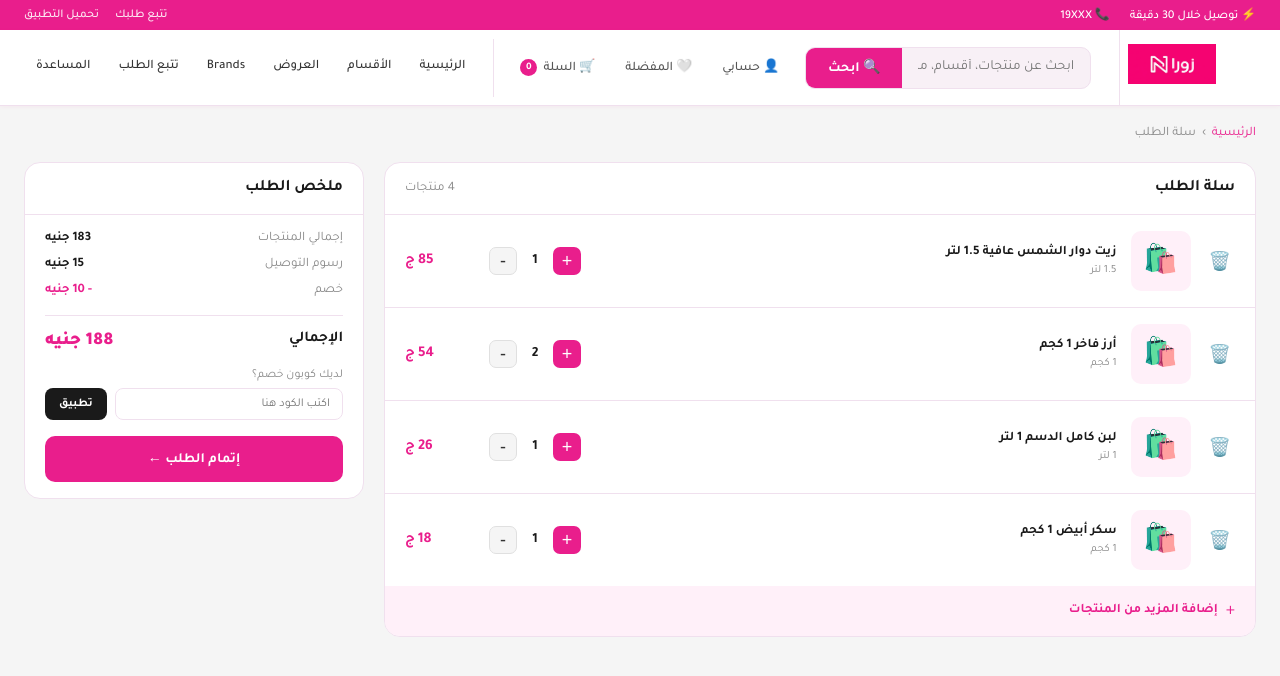
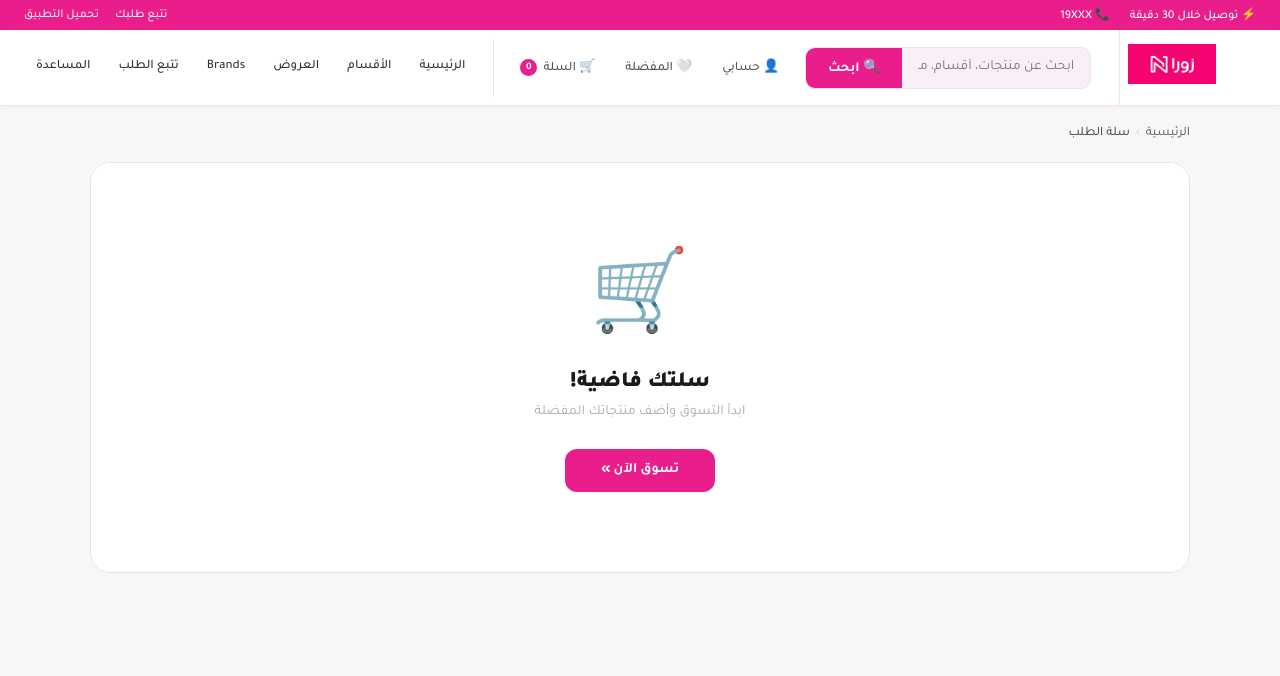
Before and after one commit to samostafa963-ship-it/zura-store, a Next.js app: page /cart in a window 1280 px wide. Shown: the top 676 px of the page. Built offline with nearby package versions, Linux system fonts and the light colour scheme.

Commit message:
cart update

```diff
--- a/app/cart/page.tsx
+++ b/app/cart/page.tsx
@@ -1,144 +1,238 @@
 'use client';
-import { useState } from 'react';
+import { useState, useEffect } from 'react';
 import Navbar from '../components/Navbar';
 
 interface CartItem {
-  id: string;
+  _id: string;
   name: string;
   price: number;
+  old_price?: number;
   image?: string;
   quantity: number;
   unit?: string;
+  category?: string;
 }
 
-const MOCK_ITEMS: CartItem[] = [
-  { id: '1', name: 'زيت دوار الشمس عافية 1.5 لتر', price: 85, quantity: 1, unit: '1.5 لتر' },
-  { id: '2', name: 'أرز فاخر 1 كجم', price: 27, quantity: 2, unit: '1 كجم' },
-  { id: '3', name: 'لبن كامل الدسم 1 لتر', price: 26, quantity: 1, unit: '1 لتر' },
-  { id: '4', name: 'سكر أبيض 1 كجم', price: 18, quantity: 1, unit: '1 كجم' },
-];
+export default function CartPage() {
+  const [items, setItems] = useState<CartItem[]>([]);
+  const [coupon, setCoupon] = useState('');
+  const [couponApplied, setCouponApplied] = useState(false);
+  const [mounted, setMounted] = useState(false);
 
-export default function CartPage() {
-  const [items, setItems] = useState<CartItem[]>(MOCK_ITEMS);
-  const [coupon, setCoupon] = useState('');
+  useEffect(() => {
+    setMounted(true);
+    const cart = JSON.parse(localStorage.getItem('cart') || '[]');
+    setItems(cart);
+  }, []);
+
+  const save = (updated: CartItem[]) => {
+    setItems(updated);
+    localStorage.setItem('cart', JSON.stringify(updated));
+  };
 
   const updateQty = (id: string, delta: number) => {
-    setItems(prev => prev.map(item =>
-      item.id === id ? { ...item, quantity: Math.max(0, item.quantity + delta) } : item
-    ).filter(item => item.quantity > 0));
+    const updated = items.map(i => i._id === id ? { ...i, quantity: Math.max(0, i.quantity + delta) } : i).filter(i => i.quantity > 0);
+    save(updated);
   };
 
-  const remove = (id: string) => setItems(prev => prev.filter(i => i.id !== id));
+  const remove = (id: string) => save(items.filter(i => i._id !== id));
+  const clearCart = () => save([]);
 
   const subtotal = items.reduce((s, i) => s + i.price * i.quantity, 0);
-  const delivery = 15;
-  const discount = 10;
-  const total = subtotal + delivery - discount;
+  const delivery = subtotal >= 200 ? 0 : 25;
+  const couponDiscount = couponApplied ? Math.round(subtotal * 0.1) : 0;
+  const total = subtotal + delivery - couponDiscount;
+
+  const applyCoupon = () => {
+    if (coupon.trim().toUpperCase() === 'ZURA10') setCouponApplied(true);
+    else alert('كود الخصم غير صحيح');
+  };
+
+  if (!mounted) return <><Navbar /></>;
 
   return (
     <>
       <Navbar />
-      <div style={{background:'#f5f5f5',minHeight:'100vh',padding:'20px 24px',direction:'rtl'}}>
+      <style>{`
+        @keyframes fadeIn { from{opacity:0;transform:translateY(6px)} to{opacity:1;transform:translateY(0)} }
+        .cart-row { animation: fadeIn .25s ease; }
+        .remove-btn:hover { background: #fff0f9 !important; }
+        .checkout-btn:hover { background: #c91678 !important; }
+        .continue-btn:hover { background: #fce8f5 !important; }
+      `}</style>
+
+      <div style={{ background: '#f7f7f7', minHeight: '100vh', padding: '20px 32px', direction: 'rtl' }}>
+        <div style={{ maxWidth: 1100, margin: '0 auto' }}>
 
           {/* Breadcrumb */}
-        <div style={{fontSize:13,color:'#888',marginBottom:20,display:'flex',alignItems:'center',gap:6}}>
-          <a href="/" style={{color:'#E91E8C',textDecoration:'none'}}>الرئيسية</a>
-          <span>›</span>
-          <span>سلة الطلب</span>
-        </div>
-
-        <div style={{display:'grid',gridTemplateColumns:'1fr 340px',gap:20,alignItems:'start'}}>
-
-          {/* Cart Items */}
-          <div style={{background:'#fff',borderRadius:16,border:'1px solid #f0e0ee',overflow:'hidden'}}>
-            <div style={{padding:'16px 20px',borderBottom:'1px solid #f0e0ee',display:'flex',alignItems:'center',justifyContent:'space-between'}}>
-              <h2 style={{fontSize:16,fontWeight:700}}>سلة الطلب</h2>
-              <span style={{fontSize:13,color:'#888'}}>{items.length} منتجات</span>
+          <div style={{ fontSize: 13, color: '#999', marginBottom: 20, display: 'flex', alignItems: 'center', gap: 6 }}>
+            <a href="/" style={{ color: '#555', textDecoration: 'none' }}>الرئيسية</a>
+            <span style={{ color: '#ccc' }}>›</span>
+            <span style={{ color: '#333' }}>سلة الطلب</span>
           </div>
 
           {items.length === 0 ? (
-              <div style={{padding:40,textAlign:'center',color:'#888'}}>
-                <div style={{fontSize:48,marginBottom:12}}>🛒</div>
-                <div style={{fontSize:15,fontWeight:600,marginBottom:8}}>السلة فاضية</div>
-                <a href="/" style={{color:'#E91E8C',fontWeight:700,textDecoration:'none',fontSize:13}}>تسوق الآن</a>
+            /* Empty state */
+            <div style={{ background: '#fff', borderRadius: 20, border: '1px solid #f0e0ee', padding: '80px 40px', textAlign: 'center' }}>
+              <div style={{ fontSize: 80, marginBottom: 16 }}>🛒</div>
+              <h2 style={{ fontSize: 22, fontWeight: 900, color: '#1a1a1a', marginBottom: 8 }}>سلتك فاضية!</h2>
+              <p style={{ fontSize: 14, color: '#aaa', marginBottom: 28 }}>ابدأ التسوق وأضف منتجاتك المفضلة</p>
+              <a href="/" style={{ display: 'inline-block', background: '#E91E8C', color: '#fff', padding: '13px 36px', borderRadius: 12, fontSize: 14, fontWeight: 700, textDecoration: 'none' }}>
+                تسوق الآن »
+              </a>
             </div>
-            ) : items.map((item, i) => (
-              <div key={item.id} style={{padding:'16px 20px',borderBottom: i < items.length-1 ? '1px solid #f0e0ee' : 'none',display:'flex',alignItems:'center',gap:14}}>
+          ) : (
+            <div style={{ display: 'grid', gridTemplateColumns: '1fr 340px', gap: 20, alignItems: 'start' }}>
 
-                {/* Delete */}
-                <button onClick={() => remove(item.id)} style={{background:'none',border:'none',cursor:'pointer',color:'#E91E8C',fontSize:18,padding:4,flexShrink:0}}>🗑️</button>
+              {/* Cart Items */}
+              <div>
+                {/* Header */}
+                <div style={{ background: '#fff', borderRadius: 16, border: '1px solid #f0e0ee', overflow: 'hidden', marginBottom: 12 }}>
+                  <div style={{ padding: '16px 20px', borderBottom: '1px solid #f0e0ee', display: 'flex', alignItems: 'center', justifyContent: 'space-between' }}>
+                    <div style={{ display: 'flex', alignItems: 'center', gap: 8 }}>
+                      <h2 style={{ fontSize: 16, fontWeight: 800, margin: 0 }}>سلة الطلب</h2>
+                      <span style={{ background: '#fce8f5', color: '#E91E8C', fontSize: 12, fontWeight: 700, padding: '2px 10px', borderRadius: 20 }}>{items.length} منتج</span>
+                    </div>
+                    <button onClick={clearCart} style={{ fontSize: 12, color: '#aaa', background: 'none', border: 'none', cursor: 'pointer', fontFamily: 'inherit' }}>
+                      🗑️ مسح الكل
+                    </button>
+                  </div>
+
+                  {/* Free delivery progress */}
+                  {delivery > 0 && (
+                    <div style={{ padding: '10px 20px', background: '#fffbf0', borderBottom: '1px solid #f0e0ee' }}>
+                      <div style={{ fontSize: 12, color: '#888', marginBottom: 6 }}>
+                        أضف <strong style={{ color: '#E91E8C' }}>{200 - subtotal} ج</strong> وأكثر للحصول على توصيل مجاني 🎉
+                      </div>
+                      <div style={{ height: 5, background: '#f0e0ee', borderRadius: 4, overflow: 'hidden' }}>
+                        <div style={{ height: '100%', background: '#E91E8C', borderRadius: 4, width: `${Math.min((subtotal / 200) * 100, 100)}%`, transition: 'width .4s' }} />
+                      </div>
+                    </div>
+                  )}
+                  {delivery === 0 && (
+                    <div style={{ padding: '8px 20px', background: '#f0fdf4', borderBottom: '1px solid #dcfce7', fontSize: 12, color: '#16a34a', fontWeight: 600 }}>
+                      ✅ مبروك! حصلت على توصيل مجاني
+                    </div>
+                  )}
+
+                  {/* Items */}
+                  {items.map((item, i) => (
+                    <div key={item._id} className="cart-row"
+                      style={{ padding: '16px 20px', borderBottom: i < items.length - 1 ? '1px solid #f5f5f5' : 'none', display: 'flex', alignItems: 'center', gap: 14 }}>
 
                       {/* Image */}
-                <div style={{width:60,height:60,borderRadius:10,background:'#fff0f9',display:'flex',alignItems:'center',justifyContent:'center',flexShrink:0,overflow:'hidden'}}>
-                  {item.image ? <img src={item.image} style={{width:'100%',height:'100%',objectFit:'contain'}} /> : <span style={{fontSize:28}}>🛍️</span>}
+                      <div style={{ width: 70, height: 70, borderRadius: 12, background: '#fff0f9', display: 'flex', alignItems: 'center', justifyContent: 'center', flexShrink: 0, overflow: 'hidden', border: '1px solid #f0e0ee' }}>
+                        {item.image && item.image !== 'no_image'
+                          ? <img src={item.image} alt={item.name} style={{ width: '100%', height: '100%', objectFit: 'contain', padding: 6 }} />
+                          : <span style={{ fontSize: 32 }}>🛍️</span>}
                       </div>
 
                       {/* Info */}
-                <div style={{flex:1}}>
-                  <div style={{fontSize:13,fontWeight:600,color:'#1a1a1a',marginBottom:3}}>{item.name}</div>
-                  <div style={{fontSize:11,color:'#888'}}>{item.unit}</div>
+                      <div style={{ flex: 1 }}>
+                        <a href={`/product/${item._id}`} style={{ fontSize: 14, fontWeight: 700, color: '#1a1a1a', marginBottom: 3, display: 'block', textDecoration: 'none' }}>{item.name}</a>
+                        {item.unit && <div style={{ fontSize: 11, color: '#aaa', marginBottom: 4 }}>{item.unit}</div>}
+                        {item.category && <span style={{ background: '#fce8f5', color: '#8a007a', fontSize: 10, fontWeight: 700, padding: '2px 8px', borderRadius: 20 }}>{item.category}</span>}
                       </div>
 
                       {/* Qty */}
-                <div style={{display:'flex',alignItems:'center',gap:8,flexShrink:0}}>
-                  <button onClick={() => updateQty(item.id, 1)} style={{width:28,height:28,background:'#E91E8C',color:'#fff',border:'none',borderRadius:7,fontSize:18,cursor:'pointer',display:'flex',alignItems:'center',justifyContent:'center'}}>+</button>
-                  <span style={{fontSize:14,fontWeight:700,minWidth:20,textAlign:'center'}}>{item.quantity}</span>
-                  <button onClick={() => updateQty(item.id, -1)} style={{width:28,height:28,background:'#f5f5f5',color:'#333',border:'1px solid #e0e0e0',borderRadius:7,fontSize:18,cursor:'pointer',display:'flex',alignItems:'center',justifyContent:'center'}}>-</button>
+                      <div style={{ display: 'flex', alignItems: 'center', border: '1px solid #f0e0ee', borderRadius: 10, overflow: 'hidden', flexShrink: 0 }}>
+                        <button onClick={() => updateQty(item._id, -1)}
+                          style={{ width: 34, height: 34, background: '#fff', border: 'none', cursor: 'pointer', fontSize: 18, color: '#555', display: 'flex', alignItems: 'center', justifyContent: 'center' }}>−</button>
+                        <span style={{ width: 36, textAlign: 'center', fontSize: 14, fontWeight: 700 }}>{item.quantity}</span>
+                        <button onClick={() => updateQty(item._id, 1)}
+                          style={{ width: 34, height: 34, background: '#E91E8C', border: 'none', cursor: 'pointer', fontSize: 18, color: '#fff', display: 'flex', alignItems: 'center', justifyContent: 'center' }}>+</button>
                       </div>
 
                       {/* Price */}
-                <div style={{fontSize:15,fontWeight:700,color:'#E91E8C',minWidth:70,textAlign:'left',flexShrink:0}}>
-                  {item.price * item.quantity} ج
+                      <div style={{ textAlign: 'left', flexShrink: 0, minWidth: 80 }}>
+                        <div style={{ fontSize: 16, fontWeight: 800, color: '#E91E8C' }}>{item.price * item.quantity} ج</div>
+                        {item.quantity > 1 && <div style={{ fontSize: 11, color: '#aaa' }}>{item.price} ج × {item.quantity}</div>}
                       </div>
+
+                      {/* Remove */}
+                      <button className="remove-btn" onClick={() => remove(item._id)}
+                        style={{ background: '#fff', border: '1px solid #f0e0ee', borderRadius: '50%', width: 32, height: 32, cursor: 'pointer', display: 'flex', alignItems: 'center', justifyContent: 'center', fontSize: 14, flexShrink: 0, transition: 'background .2s' }}>
+                        🗑️
+                      </button>
                     </div>
                   ))}
 
-            {items.length > 0 && (
-              <div style={{padding:'14px 20px',background:'#fff0f9',display:'flex',alignItems:'center',gap:8,cursor:'pointer'}}>
-                <span style={{color:'#E91E8C',fontSize:18}}>+</span>
-                <span style={{fontSize:13,color:'#E91E8C',fontWeight:600}}>إضافة المزيد من المنتجات</span>
-              </div>
-            )}
-          </div>
-
-          {/* Summary */}
-          <div style={{background:'#fff',borderRadius:16,border:'1px solid #f0e0ee',overflow:'hidden'}}>
-            <div style={{padding:'16px 20px',borderBottom:'1px solid #f0e0ee'}}>
-              <h2 style={{fontSize:16,fontWeight:700}}>ملخص الطلب</h2>
-            </div>
-            <div style={{padding:'16px 20px'}}>
-              <div style={{display:'flex',justifyContent:'space-between',marginBottom:10,fontSize:13}}>
-                <span style={{color:'#888'}}>إجمالي المنتجات</span>
-                <span style={{fontWeight:600}}>{subtotal} جنيه</span>
-              </div>
-              <div style={{display:'flex',justifyContent:'space-between',marginBottom:10,fontSize:13}}>
-                <span style={{color:'#888'}}>رسوم التوصيل</span>
-                <span style={{fontWeight:600}}>{delivery} جنيه</span>
-              </div>
-              <div style={{display:'flex',justifyContent:'space-between',marginBottom:16,fontSize:13}}>
-                <span style={{color:'#888'}}>خصم</span>
-                <span style={{fontWeight:600,color:'#E91E8C'}}>- {discount} جنيه</span>
-              </div>
-              <div style={{borderTop:'1px solid #f0e0ee',paddingTop:14,display:'flex',justifyContent:'space-between',marginBottom:16}}>
-                <span style={{fontSize:15,fontWeight:700}}>الإجمالي</span>
-                <span style={{fontSize:18,fontWeight:900,color:'#E91E8C'}}>{total} جنيه</span>
-              </div>
-
-              {/* Coupon */}
-              <div style={{marginBottom:16}}>
-                <div style={{fontSize:12,color:'#888',marginBottom:6}}>لديك كوبون خصم؟</div>
-                <div style={{display:'flex',gap:8}}>
-                  <input value={coupon} onChange={e => setCoupon(e.target.value)} placeholder="اكتب الكود هنا" style={{flex:1,padding:'8px 12px',borderRadius:8,border:'1px solid #f0e0ee',fontSize:12,fontFamily:'inherit',outline:'none'}} />
-                  <button style={{background:'#1a1a1a',color:'#fff',border:'none',padding:'8px 14px',borderRadius:8,fontSize:12,fontWeight:700,cursor:'pointer',fontFamily:'inherit'}}>تطبيق</button>
-                </div>
-              </div>
-
-              <a href="/checkout" style={{display:'block',background:'#E91E8C',color:'#fff',textAlign:'center',padding:'13px',borderRadius:10,fontSize:14,fontWeight:700,textDecoration:'none',transition:'background .2s'}}>
-                إتمام الطلب ←
+                  {/* Add more */}
+                  <a href="/" style={{ padding: '14px 20px', background: '#fafafa', display: 'flex', alignItems: 'center', gap: 8, cursor: 'pointer', textDecoration: 'none', borderTop: '1px solid #f0e0ee' }}>
+                    <span style={{ color: '#E91E8C', fontSize: 20, fontWeight: 700 }}>+</span>
+                    <span style={{ fontSize: 13, color: '#E91E8C', fontWeight: 600 }}>إضافة المزيد من المنتجات</span>
                   </a>
                 </div>
               </div>
 
+              {/* Summary */}
+              <div style={{ position: 'sticky', top: 80 }}>
+                <div style={{ background: '#fff', borderRadius: 16, border: '1px solid #f0e0ee', overflow: 'hidden' }}>
+                  <div style={{ padding: '16px 20px', borderBottom: '1px solid #f0e0ee' }}>
+                    <h2 style={{ fontSize: 16, fontWeight: 800, margin: 0 }}>ملخص الطلب</h2>
+                  </div>
+                  <div style={{ padding: '20px' }}>
+
+                    {/* Lines */}
+                    {[
+                      { label: 'إجمالي المنتجات', val: `${subtotal} ج`, color: '#333' },
+                      { label: 'رسوم التوصيل', val: delivery === 0 ? 'مجاني 🎉' : `${delivery} ج`, color: delivery === 0 ? '#16a34a' : '#333' },
+                      ...(couponApplied ? [{ label: 'خصم الكوبون (10%)', val: `- ${couponDiscount} ج`, color: '#E91E8C' }] : []),
+                    ].map(r => (
+                      <div key={r.label} style={{ display: 'flex', justifyContent: 'space-between', marginBottom: 12, fontSize: 13 }}>
+                        <span style={{ color: '#888' }}>{r.label}</span>
+                        <span style={{ fontWeight: 600, color: r.color }}>{r.val}</span>
+                      </div>
+                    ))}
+
+                    <div style={{ borderTop: '2px dashed #f0e0ee', paddingTop: 14, display: 'flex', justifyContent: 'space-between', marginBottom: 20 }}>
+                      <span style={{ fontSize: 15, fontWeight: 800 }}>الإجمالي</span>
+                      <span style={{ fontSize: 22, fontWeight: 900, color: '#E91E8C' }}>{total} ج</span>
+                    </div>
+
+                    {/* Coupon */}
+                    {!couponApplied && (
+                      <div style={{ marginBottom: 16 }}>
+                        <div style={{ fontSize: 12, color: '#888', marginBottom: 6 }}>لديك كوبون خصم؟</div>
+                        <div style={{ display: 'flex', gap: 8 }}>
+                          <input value={coupon} onChange={e => setCoupon(e.target.value)}
+                            placeholder="كود الخصم" onKeyDown={e => e.key === 'Enter' && applyCoupon()}
+                            style={{ flex: 1, padding: '9px 12px', borderRadius: 8, border: '1px solid #f0e0ee', fontSize: 12, fontFamily: 'inherit', outline: 'none' }} />
+                          <button onClick={applyCoupon}
+                            style={{ background: '#1a1a1a', color: '#fff', border: 'none', padding: '9px 14px', borderRadius: 8, fontSize: 12, fontWeight: 700, cursor: 'pointer', fontFamily: 'inherit' }}>
+                            تطبيق
+                          </button>
+                        </div>
+                        <div style={{ fontSize: 11, color: '#ccc', marginTop: 4 }}>جرب: ZURA10</div>
+                      </div>
+                    )}
+                    {couponApplied && (
+                      <div style={{ background: '#f0fdf4', border: '1px solid #dcfce7', borderRadius: 8, padding: '8px 12px', marginBottom: 16, fontSize: 12, color: '#16a34a', fontWeight: 600 }}>
+                        ✅ تم تطبيق كوبون خصم 10%
+                      </div>
+                    )}
+
+                    <a href="/checkout" className="checkout-btn"
+                      style={{ display: 'block', background: '#E91E8C', color: '#fff', textAlign: 'center', padding: '14px', borderRadius: 12, fontSize: 15, fontWeight: 700, textDecoration: 'none', transition: 'background .2s', marginBottom: 10 }}>
+                      إتمام الطلب ←
+                    </a>
+                    <a href="/" className="continue-btn"
+                      style={{ display: 'block', background: '#f5f5f5', color: '#555', textAlign: 'center', padding: '11px', borderRadius: 12, fontSize: 13, fontWeight: 600, textDecoration: 'none', transition: 'background .2s' }}>
+                      متابعة التسوق
+                    </a>
+
+                    {/* Trust badges */}
+                    <div style={{ display: 'flex', justifyContent: 'center', gap: 16, marginTop: 16 }}>
+                      {['🔒 دفع آمن', '↩ إرجاع مجاني', '🚚 توصيل سريع'].map(b => (
+                        <div key={b} style={{ fontSize: 10, color: '#aaa', textAlign: 'center' }}>{b}</div>
+                      ))}
+                    </div>
+                  </div>
+                </div>
+              </div>
+
+            </div>
+          )}
         </div>
       </div>
     </>
```
Lines whose indentation alone changed are shown as unchanged.
